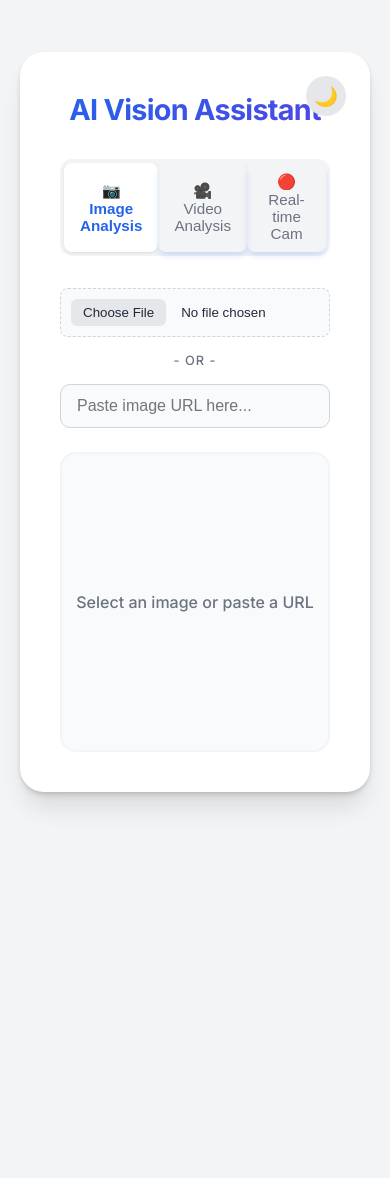
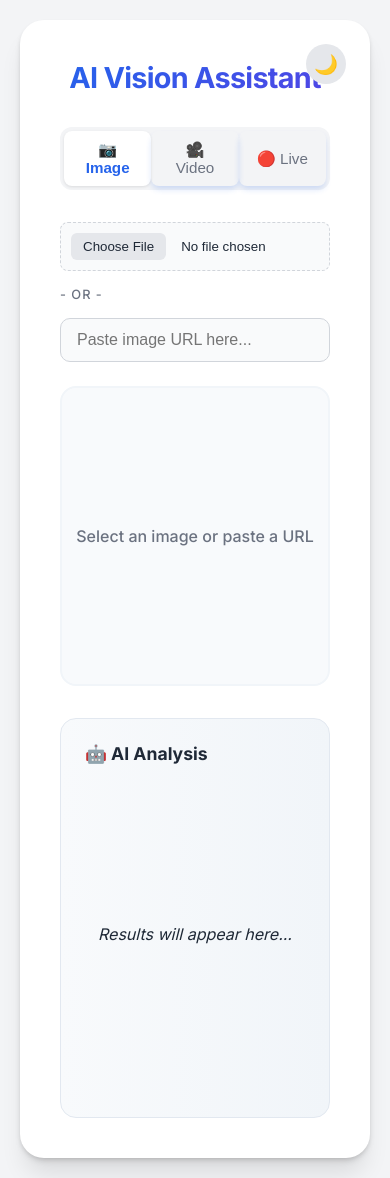
Before and after one commit to brijeshkumar-chavda/ComputerVisionWorkshop, a React (Vite) app in the folder client/: page / in a window 390 px wide. Before the commit the page ends 844 px from the top, so only its background shows below. Built offline with nearby package versions, Linux system fonts and the light colour scheme.

Commit message:
feat: Implement a responsive two-column layout, enhance result display with loading/placeholder states, and refine tab labels.

```diff
--- a/client/src/App.jsx
+++ b/client/src/App.jsx
@@ -150,24 +150,26 @@ function App() {
 
       <h1>AI Vision Assistant</h1>
 
+      <div className="main-layout">
+        <div className="left-panel">
           <div className="tabs">
             <button
               className={`tab-btn ${activeTab === "image" ? "active" : ""}`}
               onClick={() => handleTabChange("image")}
             >
-          📷 Image Analysis
+              📷 Image
             </button>
             <button
               className={`tab-btn ${activeTab === "video" ? "active" : ""}`}
               onClick={() => handleTabChange("video")}
             >
-          🎥 Video Analysis
+              🎥 Video
             </button>
             <button
               className={`tab-btn ${activeTab === "realtime" ? "active" : ""}`}
               onClick={() => handleTabChange("realtime")}
             >
-          🔴 Real-time Cam
+              🔴 Live
             </button>
           </div>
 
@@ -176,7 +178,11 @@ function App() {
             {activeTab === "image" && (
               <>
                 <div className="input-group">
-              <input type="file" accept="image/*" onChange={handleFileChange} />
+                  <input
+                    type="file"
+                    accept="image/*"
+                    onChange={handleFileChange}
+                  />
                   <span className="or-divider">- OR -</span>
                   <input
                     type="text"
@@ -216,7 +222,11 @@ function App() {
             {/* VIDEO TAB */}
             {activeTab === "video" && (
               <>
-            <input type="file" accept="video/*" onChange={handleFileChange} />
+                <input
+                  type="file"
+                  accept="video/*"
+                  onChange={handleFileChange}
+                />
                 <div className="preview-box">
                   {preview ? (
                     <video src={preview} controls />
@@ -226,9 +236,7 @@ function App() {
                 </div>
                 {file && (
                   <button onClick={analyzeVideo} disabled={loading}>
-                {loading
-                  ? "Processing Video (This takes time)..."
-                  : "Analyze Video"}
+                    {loading ? "Processing Video..." : "Analyze Video"}
                   </button>
                 )}
               </>
@@ -266,14 +274,19 @@ function App() {
                 {isCapturing && <p className="loading">AI is watching...</p>}
               </>
             )}
+          </div>
+        </div>
 
-        {/* RESULTS AREA */}
-        {result && (
+        <div className="right-panel">
           <div className="result-box">
-            <h3>🤖 AI Analysis:</h3>
-            <p>{result}</p>
+            <h3>🤖 AI Analysis</h3>
+            {loading && <p className="loading">Generating insight...</p>}
+            {!result && !loading && (
+              <p className="placeholder-text">Results will appear here...</p>
+            )}
+            {result && <p>{result}</p>}
           </div>
-        )}
+        </div>
       </div>
     </div>
   );
--- a/client/src/index.css
+++ b/client/src/index.css
@@ -57,9 +57,10 @@ body {
 
 /* Main Card */
 /* Main Card */
+/* Main Card */
 .app-container {
   width: 100%;
-  max-width: 700px;
+  max-width: 1200px; /* Wider for split layout */
   background: var(--card-bg);
   padding: 2.5rem;
   border-radius: 24px;
@@ -68,6 +69,32 @@ body {
   text-align: center;
   transition: transform 0.2s, background-color 0.3s;
   position: relative;
+}
+
+/* Split Layout */
+.main-layout {
+  display: grid;
+  grid-template-columns: 1fr 1fr;
+  gap: 2rem;
+  align-items: start;
+  text-align: left;
+}
+
+@media (max-width: 768px) {
+  .main-layout {
+    grid-template-columns: 1fr;
+  }
+}
+
+.left-panel {
+  display: flex;
+  flex-direction: column;
+}
+
+.right-panel {
+  height: 100%;
+  display: flex;
+  flex-direction: column;
 }
 
 h1 {
@@ -245,7 +272,23 @@ button:disabled {
   padding: 1.5rem;
   border-radius: 16px;
   border: 1px solid var(--result-border);
-  margin-top: 1rem;
+  height: 100%;
+  min-height: 400px;
+  overflow-y: auto;
+  display: flex;
+  flex-direction: column;
+}
+
+.result-box.has-result {
+  /* Optional: different style when result works */
+}
+
+.placeholder-text {
+  color: var(--text-secondary);
+  font-style: italic;
+  align-self: center;
+  margin-top: auto;
+  margin-bottom: auto;
 }
 
 .result-box h3 {
```
Lines whose indentation alone changed are shown as unchanged.
